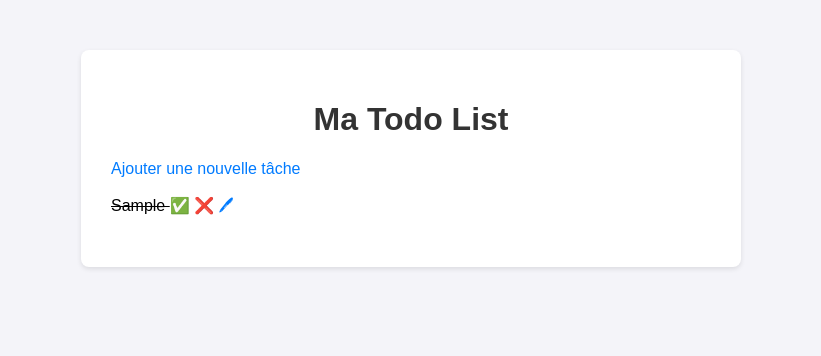
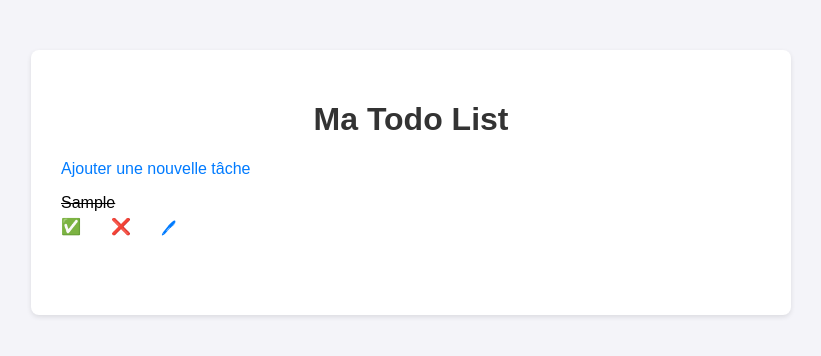
Before and after one commit to Frejo004/Projet-ToDoList-PHP, a PHP site: page / in a window 1280 px wide. Shown: the top 356 px of the page, without its empty margins (229-1050 px from the left). Run offline with PHP 8.4, Linux system fonts and the light colour scheme; tables that the repository leaves empty or names only in its code hold one stand-in row (values such as "Sample post"); data that the repository does not hold is empty; classes that the project's autoload settings leave out are loaded by file name.

Commit message:
mise à jour de l'application

```diff
--- a/src/Controllers/Controller.php
+++ b/app/Controllers/Controller.php
@@ -1,7 +1,7 @@
 <?php
     namespace App\Controllers;
 
-    class Controller{
+     abstract class Controller{
 
         /**
          * Méthode pour charger la vue
--- a/src/Controllers/TodoController.php
+++ b/app/Controllers/TodoController.php
@@ -41,8 +41,7 @@
                     //     'done' => false,
                     // ];
                 }
-                header('Location: /');
-                exit;
+                $this -> redirect ("/");
             }
             //charger la vue add.php
             $this -> view("add");
@@ -58,6 +57,7 @@
                 // $_SESSION['todos'] = array_filter($_SESSION['todos'], function($todo) use ($id){
                 //     return $todo['id'] !== $id;
                 // });
+                $this -> redirect ("/");
             }
 
             $this -> view("delete");
@@ -73,6 +73,7 @@
                 //     if($todo['id'] === $id){
                 //         $todo['done'] = !$todo['done'];
                 //     }
+                $this -> redirect ("/");
                 }
                 $this -> view("toggle");
             }
@@ -80,16 +81,14 @@
 
         public function update(){
             $id = $_GET['id'] ?? null;
-            $task = $_POST['task'] ?? null;
 
 
             if($_SERVER['REQUEST_METHOD'] === 'POST'){
+                $task = $_POST['task'];
+                echo "$id";
+
                 if($id){
-
-                    $db = Database::getInstance();
-
-                    $stmt = $db -> prepare("UPDATE todos SET task = :task WHERE id = :id;");
-                    $stmt -> execute ([":task" => $task,":id"=> $id]);
+                    $this -> todoModels -> update($id, $task);
                 }
                 $this -> redirect ("/");
             }
--- /dev/null
+++ b/app/Views/index.php
@@ -0,0 +1,23 @@
+<?php ob_start() ?>
+
+<h1>Ma Todo List</h1>
+<a href="/add">Ajouter une nouvelle tâche</a>
+<ul>
+    <?php foreach ($todos as $todo): ?>
+        <div class="content1">
+            <span style="text-decoration: <?= $todo['done'] ? 'line-through' : 'none' ?>">
+                <?= htmlspecialchars($todo['task']) ?>
+            </span>
+        </div>
+        <div class="content">
+            <a href="/toggle?id=<?= $todo['id'] ?>">✅</a>
+            <a href="/delete?id=<?= $todo['id'] ?>">❌</a>
+            <a href="/update?id=<?= $todo['id'] ?>">🖊</a>
+        </div>
+        </li>
+    <?php endforeach ?>
+</ul>
+
+<?php $content = ob_get_clean() ?>
+
+<?php include 'layout.php' ?>
--- a/public/style.css
+++ b/public/style.css
@@ -6,7 +6,7 @@ body {
 }
 
 .container {
-    max-width: 600px;
+    max-width: 700px;
     margin: 50px auto;
     background: #fff;
     padding: 30px;
@@ -30,13 +30,14 @@ a:hover {
 
 ul {
     list-style: none;
+    display: grid;
     padding: 0;
 }
 
 li {
     padding: 10px;
     border-bottom: 1px solid #ddd;
-    display: flex;
+    /* display: flex; */
     justify-content: space-between;
     align-items: center;
 }
@@ -44,7 +45,16 @@ li {
 li:last-child {
     border-bottom: none;
 }
-
+.content{
+    display: flex;
+    column-gap: 30px;
+    grid-column-start: 1fr;
+    margin-top: 5px;
+    margin-bottom: 25px;
+}
+.content1{
+    grid-column-start: 1fr;
+}
 button {
     padding: 5px 10px;
     border: none;
--- a/src/views/index.php
+++ /dev/null
@@ -1,21 +0,0 @@
-<?php ob_start() ?>
-
-
-<h1>Ma Todo List</h1>
-<a href="/add">Ajouter une nouvelle tâche</a>
-<ul>
-    <?php foreach($todos as $todo):?>
-        <span style="text-decoration: <?= $todo['done'] ? 'line-through' : 'none' ?>">
-            <?= htmlspecialchars($todo['task']) ?>
-        </span>
-
-        <a href="/toggle?id=<?= $todo['id'] ?>" >✅</a>
-        <a href="/delete?id=<?= $todo['id'] ?>">❌</a>
-        <a href="/update?id=<?= $todo['id'] ?>">🖊</a>
-    </li>
-    <?php endforeach ?>
-</ul>
-
-<?php $content = ob_get_clean() ?>
-
-<?php include 'layout.php' ?>
```
Also changed, not shown: src/Models/Todo.php (deleted, +0 -61 lines), src/views/update.php (deleted, +0 -14 lines), app/Models/Model.php (renamed from src/Models/Model.php), app/Router.php (renamed from src/Router.php), app/Views/add.php (renamed from src/views/add.php), app/Views/layout.php (renamed from src/views/layout.php).
